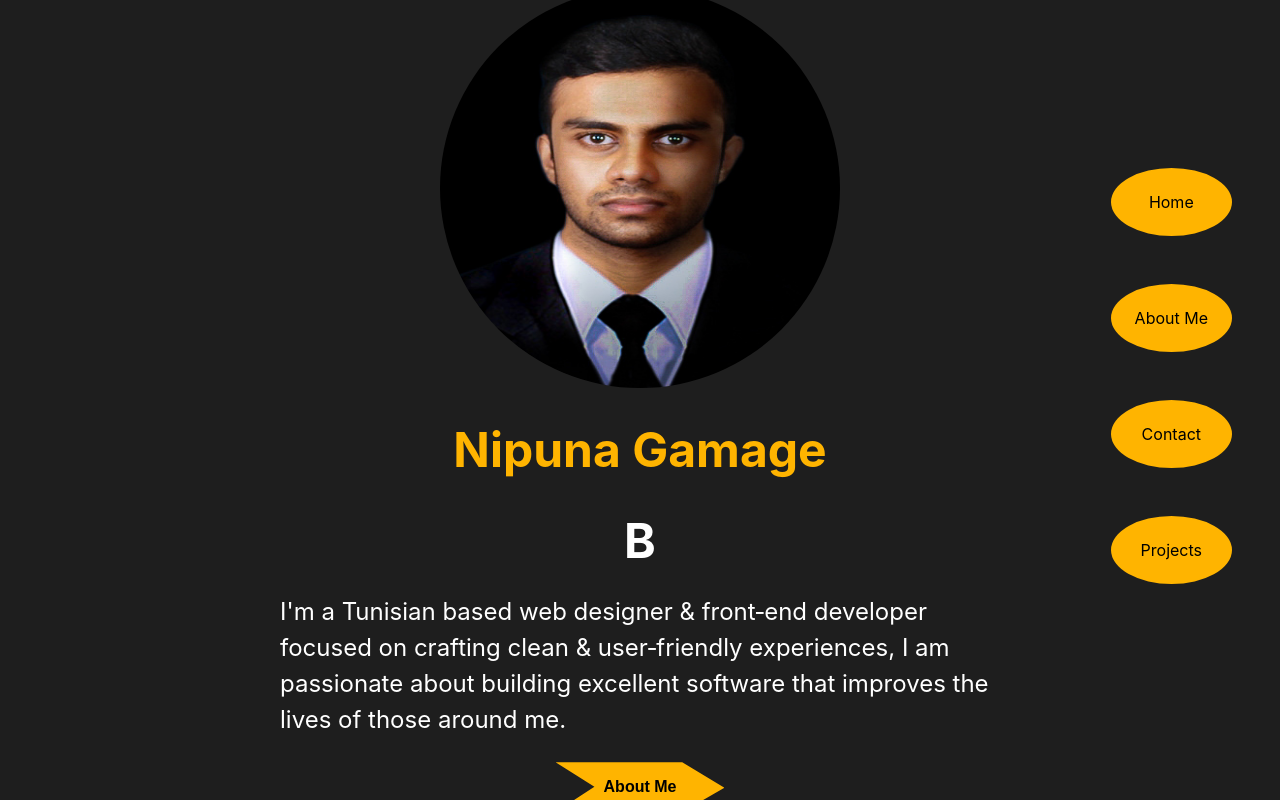
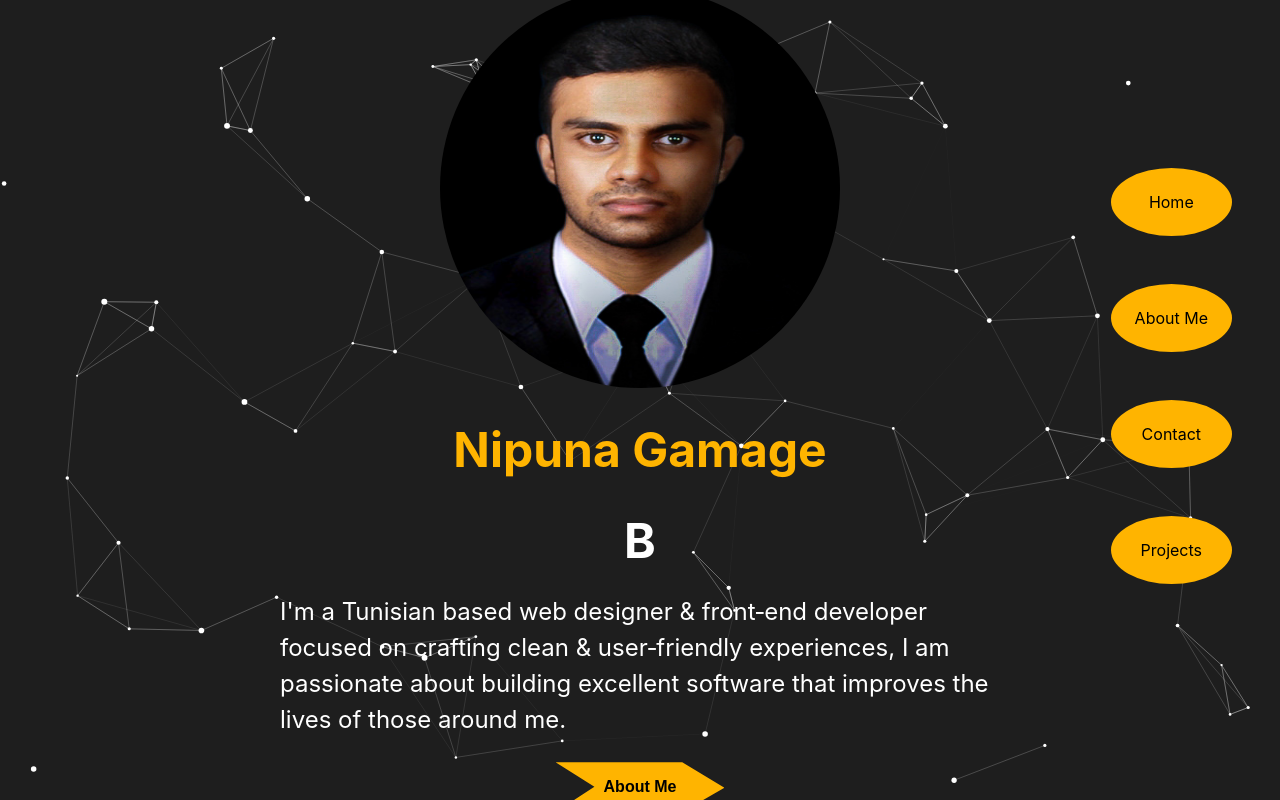
Before and after one commit to NipunaGamage888/portfolio, a React (Create React App) app: page / in a window 1280 px wide. Built offline with nearby package versions, Linux system fonts and the light colour scheme; the HTML template or start-up script is replaced by a standard one.

Commit message:
Added particles to the background

```diff
--- a/package.json
+++ b/package.json
@@ -11,6 +11,8 @@
     "@testing-library/jest-dom": "^5.17.0",
     "@testing-library/react": "^13.4.0",
     "@testing-library/user-event": "^13.5.0",
+    "@tsparticles/all": "^3.3.0",
+    "@tsparticles/react": "^3.0.0",
     "axios": "^1.6.8",
     "framer-motion": "^11.1.7",
     "react": "^18.2.0",
--- a/src/components/Home/Home.js
+++ b/src/components/Home/Home.js
@@ -3,6 +3,7 @@
 import mainImage from "../../assets/Face.jpg";
 import { motion } from "framer-motion";
 import { Typed } from "react-typed";
+import Main from "../Main/Main";
 
 function Home() {
   const pageVariants = {
@@ -65,6 +66,7 @@
       exit="exit"
       variants={pageVariants}
     >
+      <Main id='main'/>
       <div className="home__image-sec">
         {/* <div className='home__image-back'></div>*/}
         <img alt="personal " className="home__image" src={mainImage} />
--- a/src/components/Home/Home.scss
+++ b/src/components/Home/Home.scss
@@ -1,3 +1,9 @@
+.main canvas{
+  z-index: -10;
+  position: absolute;
+  height: 100%;
+  width: 100%;
+}
 .home {
   overflow: hidden;
   display: flex;
@@ -8,7 +14,7 @@
   justify-content: center;
 
   &__image-sec {
-
+    z-index: 1;
     display: flex;
     flex-direction: column;
     justify-content: center;
@@ -17,6 +23,7 @@
     padding: 0 50px;
   }
   &__image-back {
+    z-index: 1;
     background-color: #ffb400;
     width: 200rem;
     height: 250%;
@@ -27,11 +34,13 @@
     top: 0.5em;
   }
   &__image {
+    z-index: 1;
     height:25rem;
     width: 25rem;
     border-radius: 50%;
   }
   &__name {
+    z-index: 1;
     text-align: center;
     display: flex;
     flex-direction: column;
@@ -39,31 +48,35 @@
     color: #ffb400;
   }
   &__title {
+    z-index: 1;
     text-align: center;
     color: white;
     display: flex;
     margin: 0;
     font-size: 3rem;
   }&__main-detail{
+    z-index: 1;
     align-items: center;
     display: flex;
     flex-direction: column;
     justify-content: center;
   }
   &__details {
+    z-index: 1;
     align-items: center;
     display: flex;
     flex-direction: column;
     justify-content: center;
   }
   &__info {
+    z-index: 1;
     width: 45rem;
     font-size: 1.5rem;
     line-height: 1.5em;
     color: white;
   }
   &__button {
-
+    z-index: 1;
     border: 0;
     font-size: 1rem;
     font-weight: 600;
--- /dev/null
+++ b/src/components/Main/Main.js
@@ -0,0 +1,108 @@
+import Particles, { initParticlesEngine } from "@tsparticles/react";
+import { useEffect, useMemo, useState } from "react";
+// import { loadAll } from "@/tsparticles/all"; // if you are going to use `loadAll`, install the "@tsparticles/all" package too.
+// import { loadFull } from "tsparticles"; // if you are going to use `loadFull`, install the "tsparticles" package too.
+import { loadSlim } from "@tsparticles/slim"; // if you are going to use `loadSlim`, install the "@tsparticles/slim" package too.
+// import { loadBasic } from "@tsparticles/basic"; // if you are going to use `loadBasic`, install the "@tsparticles/basic" package too.
+
+
+
+const Main = (props) => {
+
+  const [init, setInit] = useState(false);
+  // this should be run only once per application lifetime
+  useEffect(() => {
+    initParticlesEngine(async (engine) => {
+      // you can initiate the tsParticles instance (engine) here, adding custom shapes or presets
+      // this loads the tsparticles package bundle, it's the easiest method for getting everything ready
+      // starting from v2 you can add only the features you need reducing the bundle size
+      //await loadAll(engine);
+      //await loadFull(engine);
+      await loadSlim(engine);
+      //await loadBasic(engine);
+    }).then(() => {
+      setInit(true);
+    });
+  }, []);
+
+  const particlesLoaded = (container) => {
+    console.log(container);
+  };
+
+
+  const options = useMemo(
+    () => ({
+      background: {
+        color: {
+          value: "rgb(30, 30, 30)",
+        },
+      },
+      fpsLimit: 120,
+      interactivity: {
+        events: {
+          onClick: {
+            enable: true,
+            mode: "repulse",
+          },
+          onHover: {
+            enable: true,
+            mode: 'grab',
+          },
+        },
+        modes: {
+          push: {
+            distance: 200,
+            duration: 15,
+          },
+          grab: {
+            distance: 150,
+          },
+        },
+      },
+      particles: {
+        color: {
+          value: "#FFFFFF",
+        },
+        links: {
+          color: "#FFFFFF",
+          distance: 150,
+          enable: true,
+          opacity: 0.3,
+          width: 1,
+        },
+        move: {
+          direction: "none",
+          enable: true,
+          outModes: {
+            default: "bounce",
+          },
+          random: true,
+          speed: 1,
+          straight: false,
+        },
+        number: {
+          density: {
+            enable: true,
+          },
+          value: 150,
+        },
+        opacity: {
+          value: 1.0,
+        },
+        shape: {
+          type: "circle",
+        },
+        size: {
+          value: { min: 1, max: 3 },
+        },
+      },
+      detectRetina: true,
+    }),
+    [],
+  );
+
+
+  return <Particles id={props.id} init={particlesLoaded} options={options} />;
+};
+
+export default Main;
--- a/src/components/Navbar/Navbar.scss
+++ b/src/components/Navbar/Navbar.scss
@@ -6,6 +6,7 @@
     width: min-content;
     align-items: center;
     justify-content: center;
+    z-index: 1;
 
     &__list{
         display: flex;
```
Also changed, not shown: 1 other file (tests, documents, lock files or other folders).
